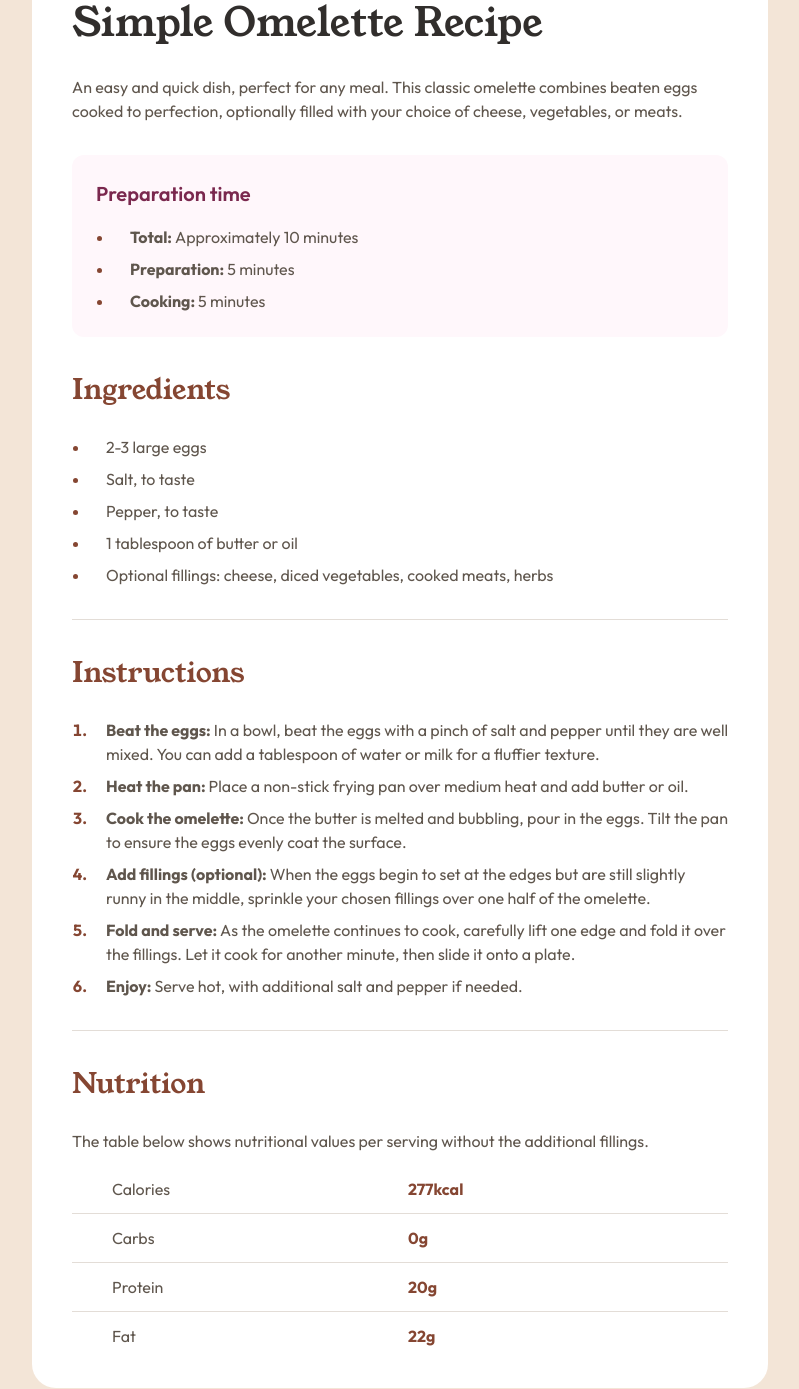
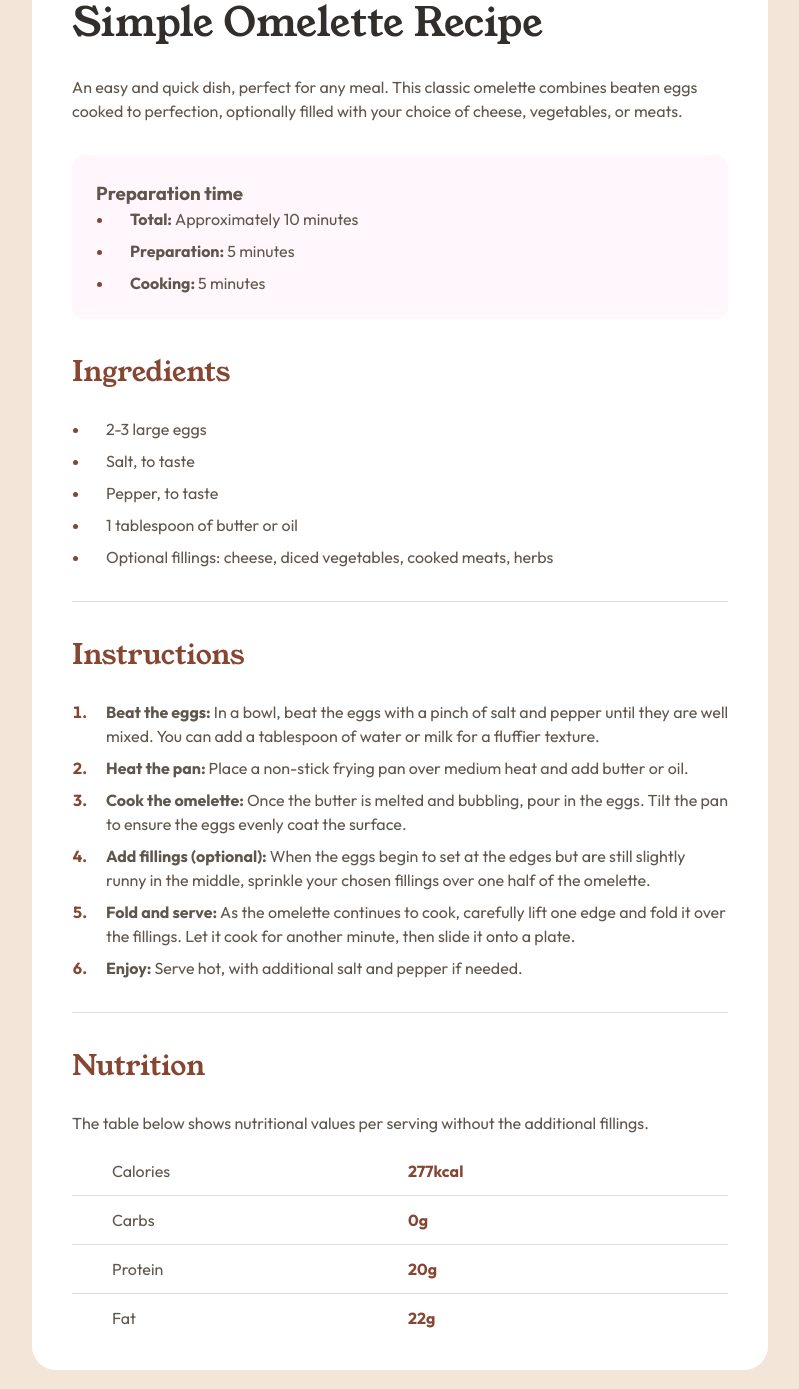
Before and after one commit to Basselfathy/Frontend-Mentor-Recipe-Page-Challenge, a plain HTML site: page index.html in a window 1280 px wide. Shown: the part 505-1894 px from the top of the page, without its empty margins (240-1039 px from the left). Drawn offline with Linux system fonts and the light colour scheme.

Commit message:
Update index.html

```diff
--- a/index.html
+++ b/index.html
@@ -11,9 +11,12 @@
 			sizes="32x32"
 			href="./assets/images/favicon-32x32.png"
 		/>
-		<link rel="preconnect" href="https://fonts.googleapis.com">
-		<link rel="preconnect" href="https://fonts.gstatic.com" crossorigin>
-		<link href="https://fonts.googleapis.com/css2?family=Outfit:wght@100..900&family=Young+Serif&display=swap" rel="stylesheet">
+		<link rel="preconnect" href="https://fonts.googleapis.com" />
+		<link rel="preconnect" href="https://fonts.gstatic.com" crossorigin />
+		<link
+			href="https://fonts.googleapis.com/css2?family=Outfit:wght@100..900&family=Young+Serif&display=swap"
+			rel="stylesheet"
+		/>
 		<link rel="stylesheet" href="css.css" />
 		<title>Frontend Mentor | Recipe page</title>
 
@@ -31,6 +34,7 @@
 		</style>
 	</head>
 	<body>
+		<main>
 			<div class="recipe__card">
 				<div class="recipe__img">
 					<img src="./assets/images/image-omelette.jpeg" alt="Omelette dish" />
@@ -39,13 +43,13 @@
 					<div class="recipe__desc">
 						<h1>Simple Omelette Recipe</h1>
 						<p>
-						An easy and quick dish, perfect for any meal. This classic omelette
-						combines beaten eggs cooked to perfection, optionally filled with
-						your choice of cheese, vegetables, or meats.
+							An easy and quick dish, perfect for any meal. This classic
+							omelette combines beaten eggs cooked to perfection, optionally
+							filled with your choice of cheese, vegetables, or meats.
 						</p>
 					</div>
 					<div class="recipe__time">
-					<h4>Preparation time</h4>
+						<h3>Preparation time</h3>
 						<ul>
 							<li><strong>Total: </strong>Approximately 10 minutes</li>
 							<li><strong>Preparation: </strong>5 minutes</li>
@@ -59,7 +63,9 @@
 							<li>Salt, to taste</li>
 							<li>Pepper, to taste</li>
 							<li>1 tablespoon of butter or oil</li>
-						<li>Optional fillings: cheese, diced vegetables, cooked meats, herbs</li>
+							<li>
+								Optional fillings: cheese, diced vegetables, cooked meats, herbs
+							</li>
 						</ul>
 					</div>
 					<div class="recipe__instructions">
@@ -67,17 +73,17 @@
 						<ol>
 							<li>
 								<strong>Beat the eggs: </strong>In a bowl, beat the eggs with a
-							pinch of salt and pepper until they are well mixed. You can add a
-							tablespoon of water or milk for a fluffier texture.
+								pinch of salt and pepper until they are well mixed. You can add
+								a tablespoon of water or milk for a fluffier texture.
 							</li>
 							<li>
 								<strong>Heat the pan: </strong>Place a non-stick frying pan over
 								medium heat and add butter or oil.
 							</li>
 							<li>
-							<strong>Cook the omelette: </strong>Once the butter is melted and
-							bubbling, pour in the eggs. Tilt the pan to ensure the eggs evenly
-							coat the surface.
+								<strong>Cook the omelette: </strong>Once the butter is melted
+								and bubbling, pour in the eggs. Tilt the pan to ensure the eggs
+								evenly coat the surface.
 							</li>
 							<li>
 								<strong>Add fillings (optional): </strong>When the eggs begin to
@@ -85,13 +91,13 @@
 								sprinkle your chosen fillings over one half of the omelette.
 							</li>
 							<li>
-							<strong>Fold and serve: </strong>As the omelette continues to cook,
-							carefully lift one edge and fold it over the fillings. Let it cook
-							for another minute, then slide it onto a plate.
+								<strong>Fold and serve: </strong>As the omelette continues to
+								cook, carefully lift one edge and fold it over the fillings. Let
+								it cook for another minute, then slide it onto a plate.
 							</li>
 							<li>
-							<strong>Enjoy: </strong>Serve hot, with additional salt and pepper
-							if needed.
+								<strong>Enjoy: </strong>Serve hot, with additional salt and
+								pepper if needed.
 							</li>
 						</ol>
 					</div>
@@ -103,11 +109,11 @@
 						</p>
 						<ul class="table">
 							<li>Calories<strong>277kcal</strong></li>
-						<strong class="divider"></strong>
+							<span class="divider"></span>
 							<li>Carbs<strong>0g</strong></li>
-						<strong class="divider"></strong>
+							<span class="divider"></span>
 							<li>Protein<strong>20g</strong></li>
-						<strong class="divider"></strong>
+							<span class="divider"></span>
 							<li>Fat<strong>22g</strong></li>
 						</ul>
 					</div>
@@ -118,7 +124,9 @@
 				Challenge by
 				<a href="https://www.frontendmentor.io?ref=challenge" target="_blank"
 					>Frontend Mentor</a
-			>. <br> Coded by <a href="#">Bassel_Fathy</a>.
+				>. <br />
+				Coded by <a href="#">Bassel_Fathy</a>.
 			</div>
+		</main>
 	</body>
 </html>
```
Lines whose indentation alone changed are shown as unchanged.
